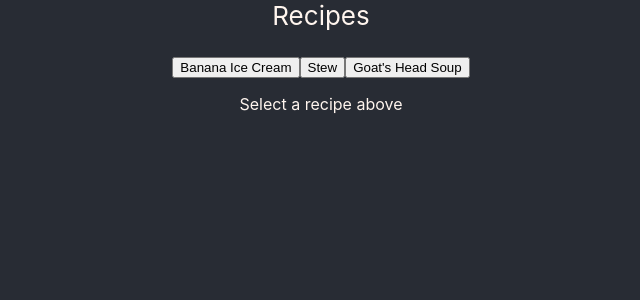
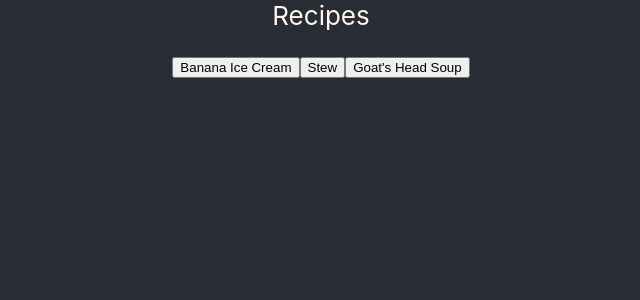
Before and after one commit to neetfreek/recipes, a React (Create React App) app: page / in a window 1280 px wide. Shown: the top 300 px of the page, without its empty margins (319-959 px from the left). Built offline with nearby package versions, Linux system fonts and the light colour scheme.

Commit message:
Add Recipe component states corresponding to JSON recipe objects
States include name, description, ingredients, instructions

```diff
--- a/src/Recipes.js
+++ b/src/Recipes.js
@@ -4,7 +4,11 @@ import React from 'react';
       constructor(props) {
         super(props);
         this.state = {
-           recipe: "Select a recipe above"};
+          name: "",
+          description: "",
+          ingredients: "",
+          instructions: "",
+        };
 
         this.handleClick = this.handleClick.bind(this);
       }
```
